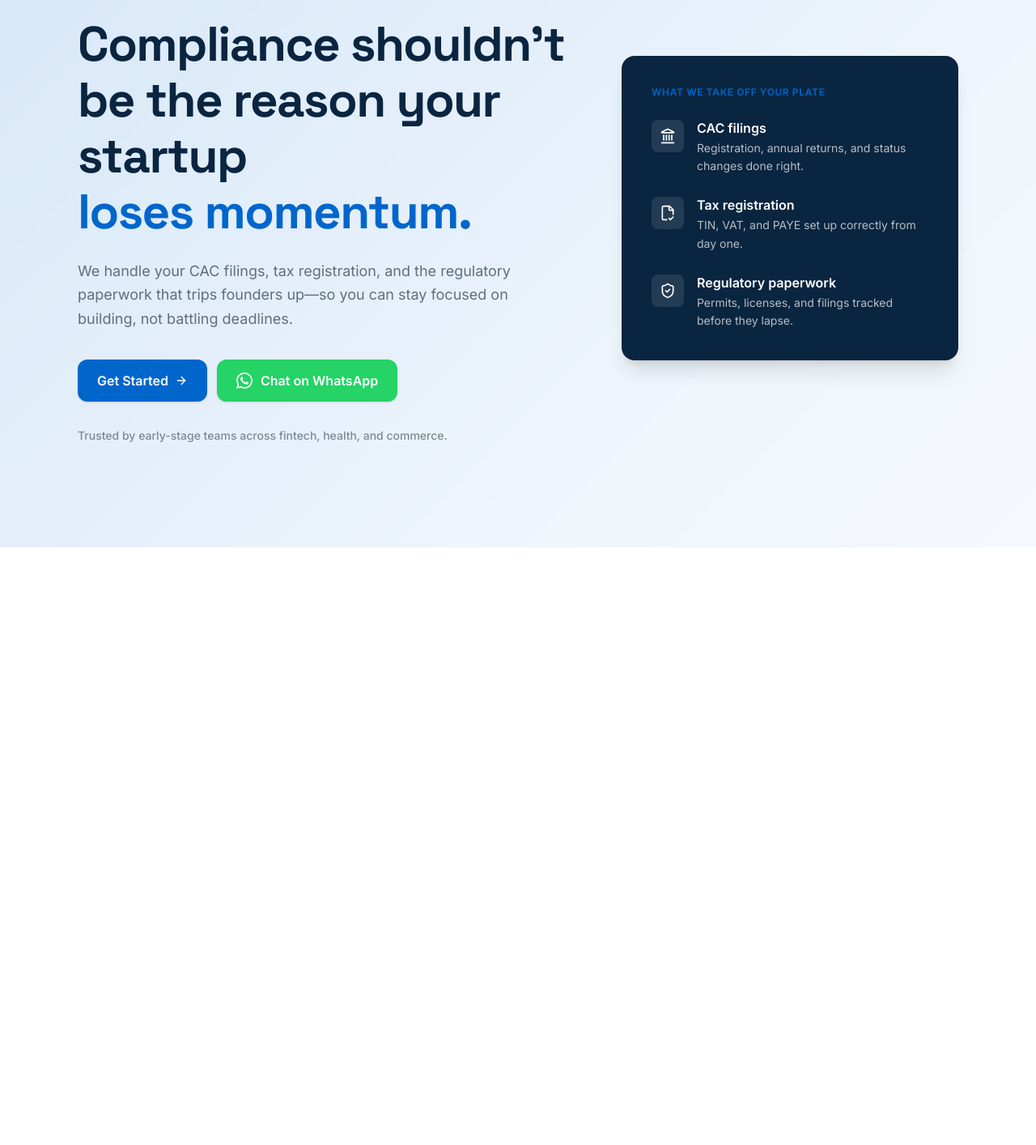
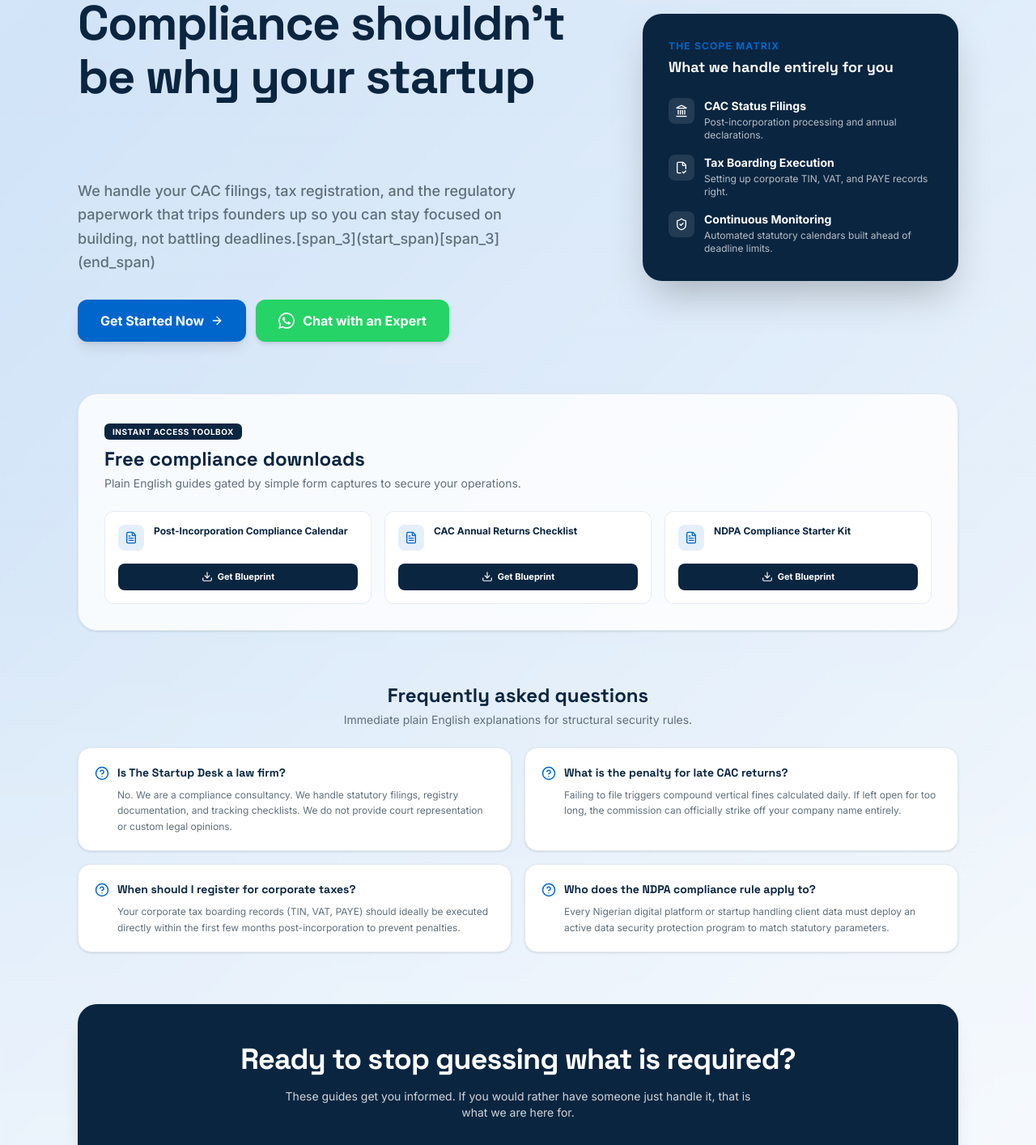
Before and after one commit to Tosin2513/The-Start-up-Desk-, a Next.js app: page / in a window 1280 px wide. Shown: the part 200-1614 px from the top of the page at 81% size. Before the commit the page ends 876 px from the top, so only its background shows below. Built offline with nearby package versions, Linux system fonts and the light colour scheme.

Commit message:
Update hero.tsx

```diff
--- a/components/hero.tsx
+++ b/components/hero.tsx
@@ -1,139 +1,167 @@
 import Link from "next/link"
-import { ArrowRight, ShieldCheck, FileCheck2, Landmark } from "lucide-react"
+import { ArrowRight, MessageCircle, ShieldCheck, FileCheck2, Landmark, HelpCircle, CheckCircle2, Sparkles, Download, FileText } from "lucide-react"
 import { SiteHeader } from "@/components/site-header"
 import { whatsappLink } from "@/lib/site"
 
 export function Hero() {
   return (
-    <section className="relative min-h-screen overflow-hidden animate-silk flex flex-col justify-center">
-      {/* Subtle overlay to maintain elite typography contrast */}
-      <div aria-hidden="true" className="pointer-events-none absolute inset-0 bg-white/10 backdrop-blur-[1px]" />
+    <section className="relative min-h-screen overflow-hidden animate-silk flex flex-col justify-between py-6">
+      {/* Background layer for clean typography visibility */}
+      <div aria-hidden="true" className="pointer-events-none absolute inset-0 bg-gradient-to-b from-white/10 via-transparent to-white/40 backdrop-blur-[1px]" />
 
-      <div className="relative mx-auto flex w-full max-w-6xl flex-col px-6 py-8 lg:px-8">
-        {/* Top bar navigation */}
+      <div className="relative mx-auto flex w-full max-w-6xl flex-col px-6 lg:px-8 h-full justify-center gap-16 my-auto">
+        {/* Top Navigation */}
         <SiteHeader />
 
-        {/* Hero layout structure */}
-        <div className="grid items-center gap-12 py-16 md:py-24 lg:grid-cols-[1.2fr_0.8fr]">
-          <div className="max-w-2xl">
-            <span
-              className="animate-fade-in-up inline-flex items-center gap-2 rounded-full border border-primary/10 bg-white/80 backdrop-blur-sm px-4 py-1.5 text-xs font-semibold tracking-wide text-primary"
-              style={{ animationDelay: "80ms" }}
-            >
-              <span className="h-2 w-2 rounded-full bg-accent animate-pulse" />
-              Compliance made effortless for founders
+        {/* ================= HERO INTRO SECTION ================= */}
+        <div className="grid items-center gap-12 lg:grid-cols-[1.25fr_0.75fr] pt-4">
+          <div className="flex flex-col items-start space-y-6">
+            <span className="animate-fade-in-up inline-flex items-center gap-2 rounded-full border border-accent/20 bg-white/90 backdrop-blur-md px-4 py-1.5 text-xs font-bold tracking-wider text-accent uppercase shadow-sm">
+              <Sparkles className="h-3.5 w-3.5 text-accent animate-pulse" />
+              Nigeria&apos;s Elite Startup Compliance Desk
             </span>
 
-            {/* FIXED HEADLINE: Block display layout stops words from crushing together */}
-            <h1
-              className="animate-fade-in-up mt-6 font-display text-4xl font-bold leading-[1.15] tracking-tight text-primary sm:text-5xl lg:text-6xl"
-              style={{ animationDelay: "160ms" }}
-            >
-              Compliance shouldn&apos;t be the reason your startup{" "}
-              <span className="block sm:inline-block min-w-[280px] text-accent mt-1 sm:mt-0">
-                <span className="animate-word-slide">
+            <h1 className="animate-fade-in-up font-display text-4xl font-extrabold leading-[1.1] tracking-tight text-primary sm:text-5xl lg:text-6xl">
+              Compliance shouldn&apos;t be why your startup{" "}
+              <span className="animate-word-slide bg-gradient-to-r from-accent to-blue-600 bg-clip-text text-transparent pb-1 block sm:inline">
                 <span className="word-slider flex flex-col text-left">
                   <span>gets fined.</span>
                   <span>stalls growth.</span>
                   <span>loses momentum.</span>
                 </span>
               </span>
-              </span>
             </h1>
 
-            <p
-              className="animate-fade-in-up mt-6 max-w-xl text-lg leading-relaxed text-muted-foreground"
-              style={{ animationDelay: "240ms" }}
-            >
+            <p className="animate-fade-in-up max-w-xl text-base md:text-lg leading-relaxed text-muted-foreground font-medium">
               We handle your CAC filings, tax registration, and the regulatory paperwork that
-              trips founders up—so you can stay focused on building, not battling deadlines.
+              trips founders up so you can stay focused on building, not battling deadlines.[span_3](start_span)[span_3](end_span)
             </p>
 
-            <div
-              className="animate-fade-in-up mt-9 flex flex-col gap-3 sm:flex-row sm:items-center"
-              style={{ animationDelay: "320ms" }}
-            >
+            <div className="animate-fade-in-up flex w-full flex-col gap-3 sm:flex-row sm:items-center pt-2">
               <Link
                 href="/services"
-                className="group inline-flex items-center justify-center gap-2 rounded-xl bg-accent px-6 py-3.5 text-base font-semibold text-accent-foreground shadow-sm transition-all hover:bg-accent/90 hover:shadow-md focus-visible:outline-none"
+                className="group relative inline-flex items-center justify-center gap-2 overflow-hidden rounded-xl bg-accent px-7 py-3.5 text-base font-bold text-accent-foreground shadow-lg transition-all hover:scale-[1.02] hover:bg-accent/90 focus:visible:outline-none"
               >
-                Get Started
+                Get Started Now
                 <ArrowRight className="h-4 w-4 transition-transform group-hover:translate-x-0.5" />
               </Link>
-
-              {/* BRAND NEW BUTTON: Customized with official branding green and the accurate WhatsApp SVG Logo */}
               <a
-                href={whatsappLink(
-                  "Hi The Startup Desk, I'd like to talk about keeping my startup compliant.",
-                )}
+                href={whatsappLink("Hi The Startup Desk, I want to review my company's post-incorporation status.")}
                 target="_blank"
                 rel="noopener noreferrer"
-                className="group inline-flex items-center justify-center gap-2.5 rounded-xl bg-[#25D366] px-6 py-3.5 text-base font-semibold text-white shadow-sm transition-all hover:bg-[#20ba59] hover:shadow-md focus-visible:outline-none"
+                className="group inline-flex items-center justify-center gap-2.5 rounded-xl bg-[#25D366] px-7 py-3.5 text-base font-bold text-white shadow-md transition-all hover:scale-[1.02] hover:bg-[#20ba59] focus:visible:outline-none"
               >
-                <svg
-                  className="h-5 w-5 fill-current transition-transform group-hover:scale-110"
-                  viewBox="0 0 24 24"
-                  xmlns="http://www.w3.org/2000/svg"
-                >
+                <svg className="h-5 w-5 fill-current transition-transform group-hover:scale-110" viewBox="0 0 24 24" xmlns="http://www.w3.org/2000/svg">
                   <path d="M17.472 14.382c-.297-.149-1.758-.867-2.03-.967-.273-.099-.471-.148-.67.15-.197.297-.767.966-.94 1.164-.173.199-.347.223-.644.075-.297-.15-1.255-.463-2.39-1.475-.883-.788-1.48-1.761-1.653-2.059-.173-.297-.018-.458.13-.606.134-.133.298-.347.446-.52.149-.174.198-.298.298-.497.099-.198.05-.371-.025-.52-.075-.149-.669-1.612-.916-2.207-.242-.579-.487-.5-.669-.51-.173-.008-.371-.01-.57-.01-.198 0-.52.074-.792.372-.272.297-1.04 1.016-1.04 2.479 0 1.462 1.065 2.875 1.213 3.074.149.198 2.096 3.2 5.077 4.487.709.306 1.262.489 1.694.625.712.227 1.36.195 1.871.118.571-.085 1.758-.719 2.006-1.413.248-.694.248-1.289.173-1.413-.074-.124-.272-.198-.57-.347m-5.421 7.403h-.004a9.87 9.87 0 01-5.031-1.378l-.361-.214-3.741.982.998-3.648-.235-.374a9.86 9.86 0 01-1.51-5.26c.001-5.45 4.436-9.884 9.888-9.884 2.64 0 5.122 1.03 6.988 2.898a9.825 9.825 0 012.893 6.994c-.003 5.45-4.437 9.884-9.885 9.884m8.413-18.297A11.815 11.815 0 0012.05 0C5.495 0 .16 5.335.157 11.892c0 2.096.547 4.142 1.588 5.945L0 24l6.335-1.662c1.746.953 3.71 1.455 5.703 1.458h.005c6.554 0 11.89-5.335 11.893-11.893a11.821 11.821 0 00-3.48-8.413z" />
                 </svg>
-                Chat on WhatsApp
+                Chat with an Expert
               </a>
             </div>
-
-            <p
-              className="animate-fade-in-up mt-8 text-sm font-medium text-muted-foreground/80"
-              style={{ animationDelay: "400ms" }}
-            >
-              Trusted by early-stage teams across fintech, health, and commerce.
-            </p>
           </div>
 
-          {/* Right Side: Features Card */}
-          <div
-            className="animate-fade-in-up relative rounded-2xl border border-primary/10 bg-primary p-8 text-primary-foreground shadow-xl lg:p-9"
-            style={{ animationDelay: "300ms" }}
-          >
-            <p className="text-xs font-bold uppercase tracking-wider text-accent/90">
-              What we take off your plate
-            </p>
-            <ul className="mt-6 flex flex-col gap-6">
-              <li className="flex items-start gap-4">
-                <span className="mt-0.5 flex h-10 w-10 shrink-0 items-center justify-center rounded-lg bg-white/10">
-                  <Landmark className="h-5 w-5 text-white" />
-                </span>
+          {/* Right Core Bento Feature Element */}
+          <div className="bg-primary rounded-3xl p-8 text-primary-foreground shadow-2xl space-y-6">
             <div>
-                  <p className="font-semibold text-white">CAC filings</p>
-                  <p className="mt-0.5 text-sm leading-relaxed text-white/70">
-                    Registration, annual returns, and status changes done right.
-                  </p>
+              <p className="text-xs font-bold uppercase tracking-widest text-accent">The Scope Matrix</p>
+              <h3 className="font-display text-lg font-bold text-white mt-1">What we handle entirely for you</h3>
             </div>
+            <ul className="space-y-4">
+              <li className="flex gap-3 items-start text-sm">
+                <span className="p-2 bg-white/10 rounded-lg text-white"><Landmark className="h-4 w-4" /></span>
+                <div><p className="font-bold text-white">CAC Status Filings</p><p className="text-white/70 text-xs mt-0.5">Post-incorporation processing and annual declarations.</p></div>
               </li>
-              <li className="flex items-start gap-4">
-                <span className="mt-0.5 flex h-10 w-10 shrink-0 items-center justify-center rounded-lg bg-white/10">
-                  <FileCheck2 className="h-5 w-5 text-white" />
-                </span>
-                <div>
-                  <p className="font-semibold text-white">Tax registration</p>
-                  <p className="mt-0.5 text-sm leading-relaxed text-white/70">
-                    TIN, VAT, and PAYE set up correctly from day one.
-                  </p>
-                </div>
+              <li className="flex gap-3 items-start text-sm">
+                <span className="p-2 bg-white/10 rounded-lg text-white"><FileCheck2 className="h-4 w-4" /></span>
+                <div><p className="font-bold text-white">Tax Boarding Execution</p><p className="text-white/70 text-xs mt-0.5">Setting up corporate TIN, VAT, and PAYE records right.</p></div>
               </li>
-              <li className="flex items-start gap-4">
-                <span className="mt-0.5 flex h-10 w-10 shrink-0 items-center justify-center rounded-lg bg-white/10">
-                  <ShieldCheck className="h-5 w-5 text-white" />
-                </span>
-                <div>
-                  <p className="font-semibold text-white">Regulatory paperwork</p>
-                  <p className="mt-0.5 text-sm leading-relaxed text-white/70">
-                    Permits, licenses, and filings tracked before they lapse.
-                  </p>
-                </div>
+              <li className="flex gap-3 items-start text-sm">
+                <span className="p-2 bg-white/10 rounded-lg text-white"><ShieldCheck className="h-4 w-4" /></span>
+                <div><p className="font-bold text-white">Continuous Monitoring</p><p className="text-white/70 text-xs mt-0.5">Automated statutory calendars built ahead of deadline limits.</p></div>
               </li>
             </ul>
           </div>
         </div>
+
+        {/* ================= HIGH-INTENT RESOURCES BLOCK ================= */}
+        <div className="bg-white/80 border border-border rounded-3xl p-6 md:p-8 shadow-sm space-y-6">
+          <div className="flex flex-col md:flex-row md:items-center justify-between gap-4">
+            <div>
+              <span className="text-[10px] bg-primary text-white font-bold uppercase px-2.5 py-1 rounded-md tracking-wider">Instant Access Toolbox</span>
+              <h2 className="font-display text-2xl font-extrabold text-primary mt-2">Free compliance downloads</h2>
+              <p className="text-sm text-muted-foreground mt-1">Plain English guides gated by simple form captures to secure your operations.</p>
+            </div>
+          </div>
+          <div className="grid gap-4 sm:grid-cols-3">
+            {[
+              "Post-Incorporation Compliance Calendar",
+              "CAC Annual Returns Checklist",
+              "NDPA Compliance Starter Kit"
+            ].map((pdf, idx) => (
+              <div key={idx} className="border border-border/80 bg-background p-4 rounded-xl flex flex-col justify-between hover:border-accent/40 transition-all">
+                <div className="flex items-start gap-3">
+                  <div className="p-2 bg-accent/10 rounded-lg text-accent"><FileText className="h-4 w-4" /></div>
+                  <p className="text-xs font-bold text-primary leading-snug">{pdf}</p>
+                </div>
+                <button className="mt-4 w-full bg-primary hover:bg-primary/95 text-white text-[11px] font-bold py-2 px-3 rounded-lg flex items-center justify-center gap-1.5 transition-all">
+                  <Download className="h-3.5 w-3.5" /> Get Blueprint
+                </button>
+              </div>
+            ))}
+          </div>
+        </div>
+
+        {/* ================= INTERACTIVE FAQ LAYOUT BLOCK ================= */}
+        <div className="space-y-6">
+          <div className="text-center max-w-xl mx-auto">
+            <h2 className="font-display text-2xl font-extrabold text-primary">Frequently asked questions</h2>
+            <p className="text-sm text-muted-foreground mt-1">Immediate plain English explanations for structural security rules.</p>
+          </div>
+          <div className="grid gap-4 md:grid-cols-2">
+            {[
+              { q: "Is The Startup Desk a law firm?", a: "No. We are a compliance consultancy. We handle statutory filings, registry documentation, and tracking checklists. We do not provide court representation or custom legal opinions." },
+              { q: "What is the penalty for late CAC returns?", a: "Failing to file triggers compound vertical fines calculated daily. If left open for too long, the commission can officially strike off your company name entirely." },
+              { q: "When should I register for corporate taxes?", a: "Your corporate tax boarding records (TIN, VAT, PAYE) should ideally be executed directly within the first few months post-incorporation to prevent penalties." },
+              { q: "Who does the NDPA compliance rule apply to?", a: "Every Nigerian digital platform or startup handling client data must deploy an active data security protection program to match statutory parameters." }
+            ].map((faq, idx) => (
+              <div key={idx} className="bg-white border border-border p-5 rounded-2xl shadow-sm space-y-2 hover:border-primary/20 transition-colors">
+                <div className="flex items-start gap-2.5">
+                  <HelpCircle className="h-4.5 w-4.5 text-accent shrink-0 mt-0.5" />
+                  <h4 className="font-display font-bold text-sm text-primary">{faq.q}</h4>
+                </div>
+                <p className="text-xs leading-relaxed text-muted-foreground pl-7">{faq.a}</p>
+              </div>
+            ))}
+          </div>
+        </div>
+
+        {/* ================= CLOSING ACTION HERO BLOCK ================= */}
+        <div className="relative overflow-hidden rounded-3xl bg-primary px-6 py-12 text-center text-primary-foreground shadow-xl md:px-12">
+          <h2 className="font-display text-2xl font-bold tracking-tight text-white sm:text-4xl">
+            Ready to stop guessing what is required?
+          </h2>
+          <p className="mt-4 text-sm text-white/80 max-w-xl mx-auto">
+            These guides get you informed. If you would rather have someone just handle it, that is what we are here for.
+          </p>
+          <div className="mt-8 flex flex-col sm:flex-row justify-center items-center gap-4">
+            <Link
+              href="/services"
+              className="group inline-flex w-full sm:w-auto items-center justify-center gap-2 rounded-xl bg-accent px-7 py-3.5 text-base font-semibold text-accent-foreground shadow-sm transition-all hover:scale-[1.02]"
+            >
+              See our services
+              <ArrowRight className="h-4 w-4 transition-transform group-hover:translate-x-0.5" />
+            </Link>
+            <a
+              href={whatsappLink("Hi The Startup Desk, I want to talk about keeping my startup compliant.")}
+              target="_blank"
+              rel="noopener noreferrer"
+              className="group inline-flex w-full sm:w-auto items-center justify-center gap-2 rounded-xl border border-white/20 bg-white/10 px-7 py-3.5 text-base font-semibold text-white shadow-sm transition-all hover:scale-[1.02]"
+            >
+              <MessageCircle className="h-5 w-5 transition-transform group-hover:scale-105" />
+              Chat on WhatsApp
+            </a>
+          </div>
+        </div>
+
       </div>
     </section>
   )
```
Lines whose indentation alone changed are shown as unchanged.
